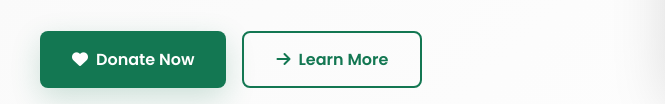
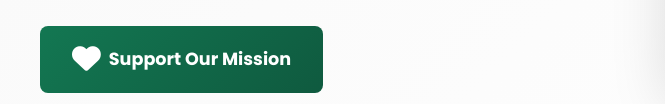
Before and after one commit to spropstar-ux/Surani-Foundation, a plain HTML site: page index.html in a window 1280 px wide. Shown: the part 696-800 px from the top of the page, 0-665 px from the left. Drawn offline with Linux system fonts and the light colour scheme; some packages are replaced by stand-ins of ours; grey boxes are pictures that could not be loaded; a script that the page names is missing; a web font is replaced by a local one.

Commit message:
remove -btn

```diff
--- a/index.html
+++ b/index.html
@@ -66,11 +66,9 @@
                     Surani Foundation is dedicated to creating lasting positive change through comprehensive welfare and development programs. We believe that when individuals and communities come together, we can build a more equitable world with access to quality education, healthcare, and economic opportunities for all.
                 </p>
                 <div class="hero-buttons fade-in-up">
-                    <a href="#contact" class="btn-primary">
-                        <i class="fas fa-heart"></i> Donate Now
-                    </a>
-                    <a href="#about" class="btn-secondary">
-                        <i class="fas fa-arrow-right"></i> Learn More
+                    <a href="#loanForm" class="btn-donate-modern">
+                        <span class="donate-icon"><i class="fas fa-heart"></i></span>
+                        <span class="donate-text">Support Our Mission</span>
                     </a>
                 </div>
             </div>
@@ -111,7 +109,6 @@
                 <h2>About Surani Foundation</h2>
                 <p>Surani Foundation is a registered non-profit organization dedicated to uplifting disadvantaged communities through comprehensive welfare and development programs. We believe every individual deserves access to quality education, healthcare, and economic opportunities.</p>
                 <p>Founded in 2015, we've grown from a small local initiative to a recognized force for social change, working across multiple regions and touching thousands of lives every year.</p>
-                <button class="btn-primary">Learn More</button>
             </div>
         </div>
     </section>
--- a/script.js
+++ b/script.js
@@ -2,6 +2,19 @@
    SURRANI FOUNDATION - JAVASCRIPT
    Modern Professional Interactions
    =================================== */
+
+// ===================================
+// PAGE REFRESH ON LOAD
+// ===================================
+window.addEventListener('load', function () {
+    // Ensure page loads at top
+    window.scrollTo(0, 0);
+});
+
+// Prevent caching and ensure fresh load
+window.addEventListener('beforeunload', function () {
+    sessionStorage.clear();
+});
 
 // ===================================
 // SCROLL TO HERO ON PAGE LOAD
--- a/style.css
+++ b/style.css
@@ -106,7 +106,72 @@ a:hover {
     box-shadow: 0 8px 20px rgba(55, 119, 82, 0.25);
 }
 
-
+/* Modern Donate Button */
+.btn-donate-modern {
+    display: inline-flex;
+    align-items: center;
+    justify-content: center;
+    gap: 8px;
+    padding: 12px 32px;
+    background: linear-gradient(135deg, var(--primary-color) 0%, #0f5a3f 100%);
+    color: var(--white);
+    border: none;
+    border-radius: 8px;
+    font-weight: 600;
+    font-size: 1rem;
+    cursor: pointer;
+    transition: all 0.3s ease;
+    position: relative;
+    overflow: hidden;
+    text-align: center;
+}
+
+.btn-donate-modern::before {
+    content: '';
+    position: absolute;
+    top: 0;
+    left: -100%;
+    width: 100%;
+    height: 100%;
+    background: rgba(255, 255, 255, 0.1);
+    transition: left 0.3s ease;
+    z-index: 0;
+}
+
+.btn-donate-modern:hover::before {
+    left: 100%;
+}
+
+.btn-donate-modern:hover {
+    transform: translateY(-2px);
+    box-shadow: 0 8px 20px rgba(19, 119, 82, 0.3);
+}
+
+.btn-donate-modern:active {
+    transform: translateY(0);
+}
+
+.btn-donate-modern i {
+    font-size: 1.8rem;
+}
+
+.donate-icon {
+    font-size: 1.8rem;
+    display: block;
+}
+
+.donate-text {
+    font-weight: 700;
+    font-size: 1.1rem;
+    display: block;
+}
+
+.donate-subtext {
+    font-weight: 500;
+    font-size: 0.85rem;
+    opacity: 0.95;
+    display: block;
+}
 
 /* ===================================
    NAVIGATION
```
